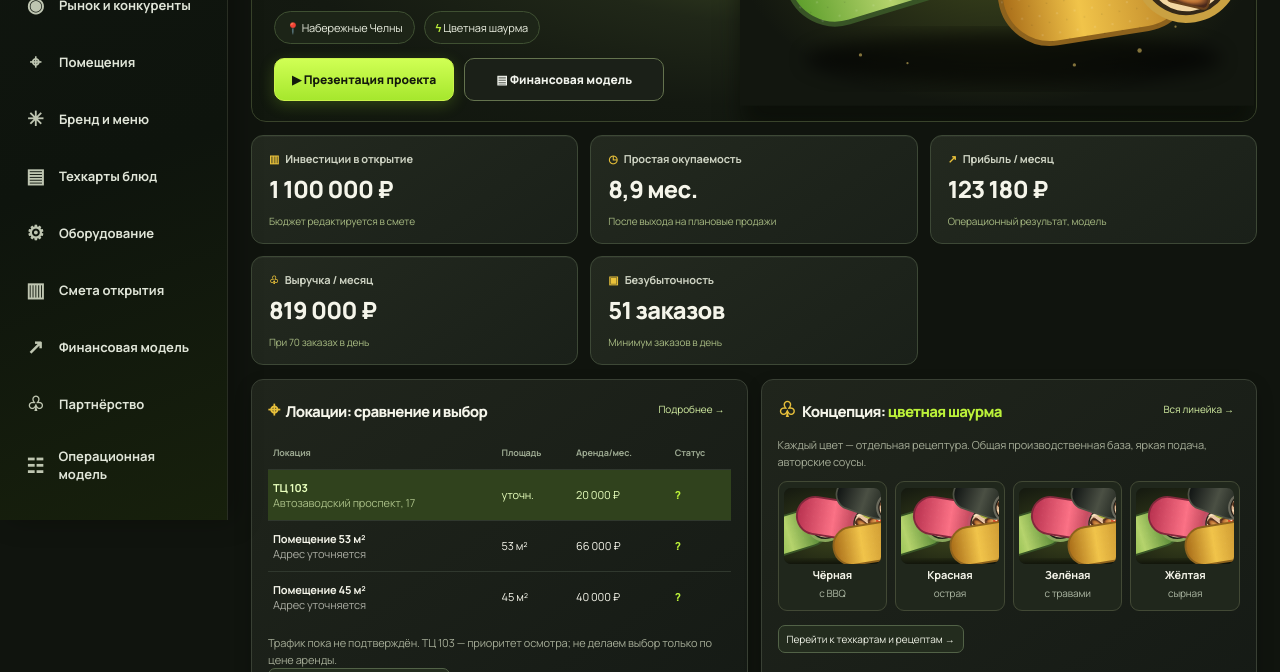
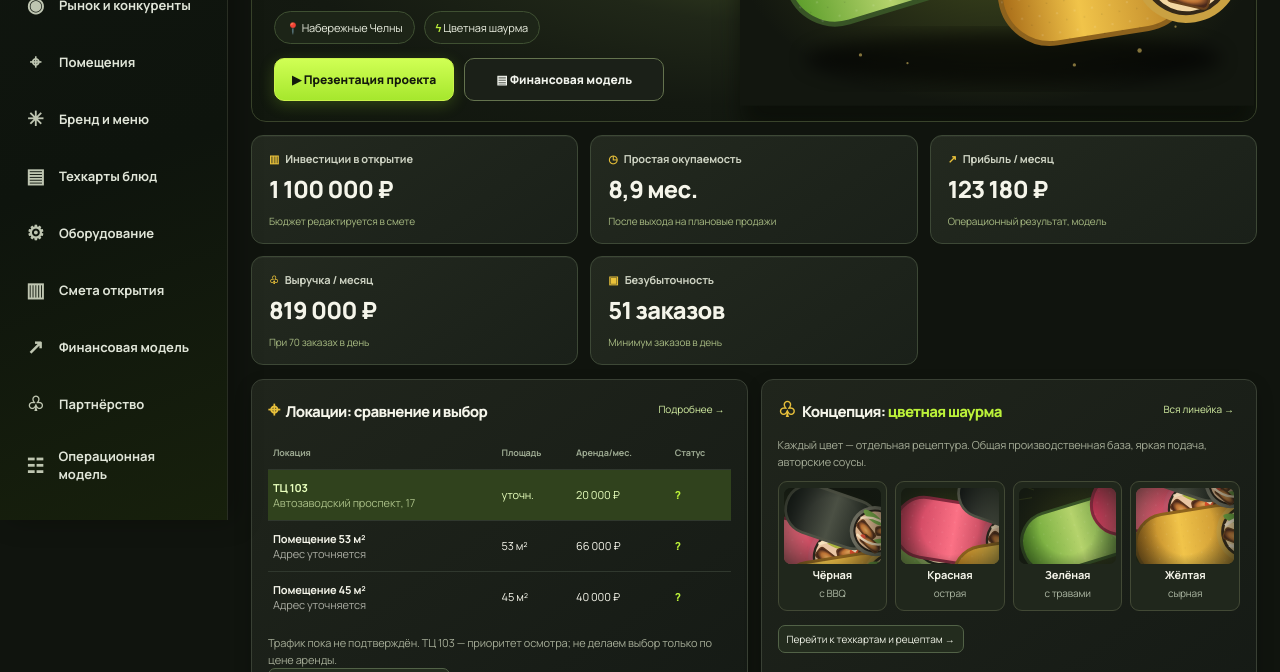
Before and after one commit to koraevgog-create/shaurma, a plain HTML site: page index.html in a window 1280 px wide. Shown: the part 280-952 px from the top of the page. Drawn offline with Linux system fonts and the light colour scheme; a web font is replaced by a local one.

Commit message:
design: give menu variants individual artwork crops

```diff
--- a/assets/premium.css
+++ b/assets/premium.css
@@ -163,3 +163,13 @@ body{background:#10140e;font-size:14px;letter-spacing:-.01em}
 @media(max-width:1300px){.hero-benefits{display:none}.hero-dashboard{grid-template-columns:1fr 1fr}}
 @media(max-width:950px){.main{margin-left:228px;width:calc(100% - 228px)}.dashboard-grid-main,.dashboard-grid-bottom{grid-template-columns:1fr}.dashboard-grid-main>:last-child,.dashboard-grid-bottom>:last-child{grid-column:auto}.dashboard-kpis{grid-template-columns:repeat(2,minmax(0,1fr))}}
 @media(max-width:760px){.sidebar{width:250px}.main{width:100%;margin:0}.view{padding:18px 14px 45px}.hero-dashboard{display:flex;flex-direction:column;gap:0;padding:24px 18px}.hero-copy h1{font-size:31px}.hero-visual{min-height:210px;height:210px}.hero-visual img{width:110%;left:-5%;height:100%;top:0}.dashboard-kpis{grid-template-columns:repeat(2,minmax(0,1fr))}.dashboard-kpis .metric{font-size:18px}.dashboard-panel{min-height:0}}
+
+/* Four distinct crops of the product concept artwork rather than four duplicate thumbnails */
+.menu-mini>div{position:relative;background-image:radial-gradient(circle,#414b2a,#151b12)!important;isolation:isolate}
+.menu-mini>div:before{content:"";position:absolute;inset:0;z-index:2;background:radial-gradient(circle at center,transparent 46%,#131912a8 100%);pointer-events:none}
+.menu-mini img{position:absolute;max-width:none;width:310px;height:180px;object-fit:fill;transform:none;top:0;left:0;filter:drop-shadow(0 4px 5px #0007)}
+.menu-mini:nth-child(1) img{left:-160px;top:-7px}
+.menu-mini:nth-child(2) img{left:-104px;top:-23px}
+.menu-mini:nth-child(3) img{left:-25px;top:-46px}
+.menu-mini:nth-child(4) img{left:-157px;top:-55px}
+@media(max-width:760px){.menu-mini img{width:400px;height:232px}.menu-mini:nth-child(1) img{left:-207px;top:-10px}.menu-mini:nth-child(2) img{left:-134px;top:-31px}.menu-mini:nth-child(3) img{left:-32px;top:-59px}.menu-mini:nth-child(4) img{left:-204px;top:-72px}}
```
